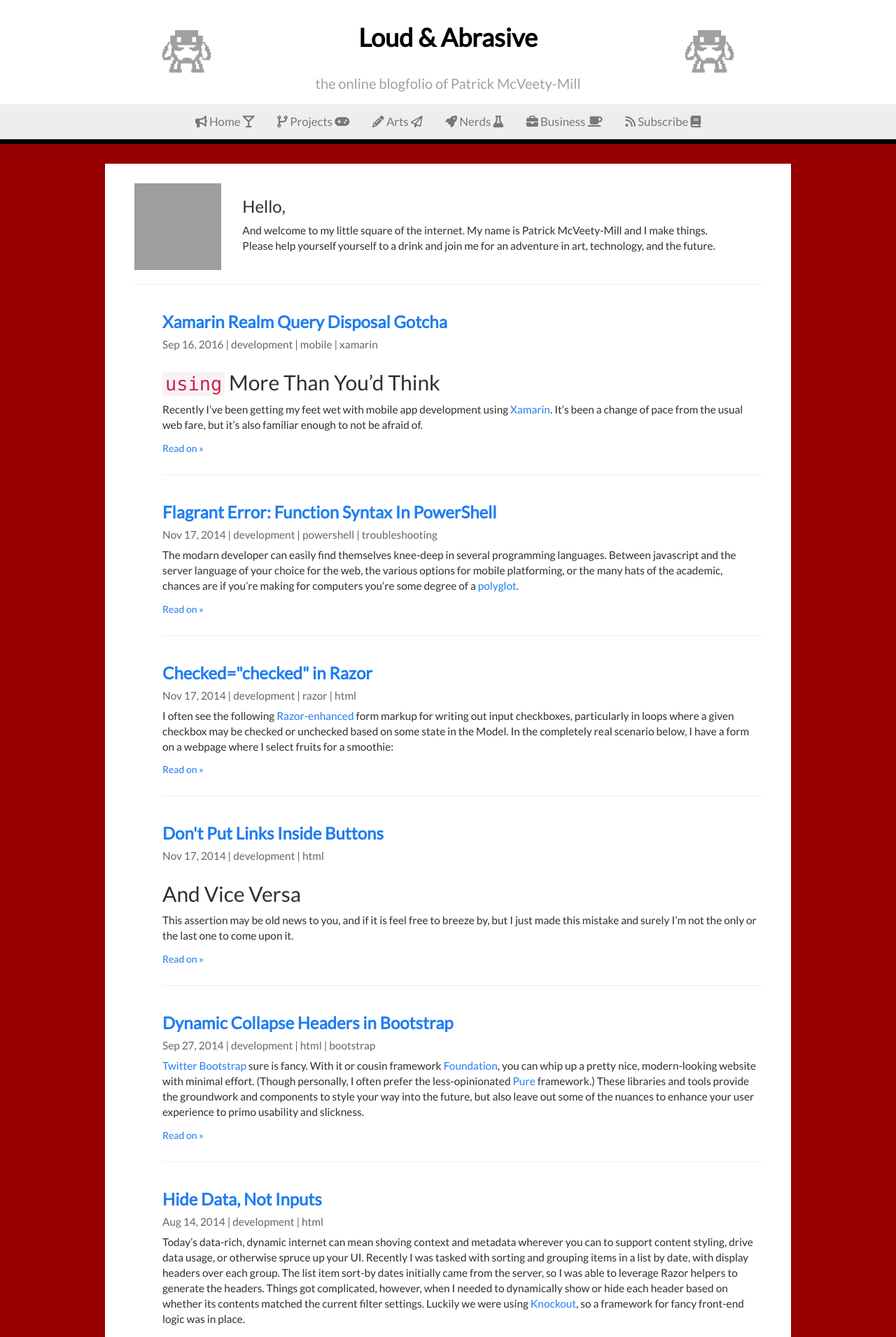
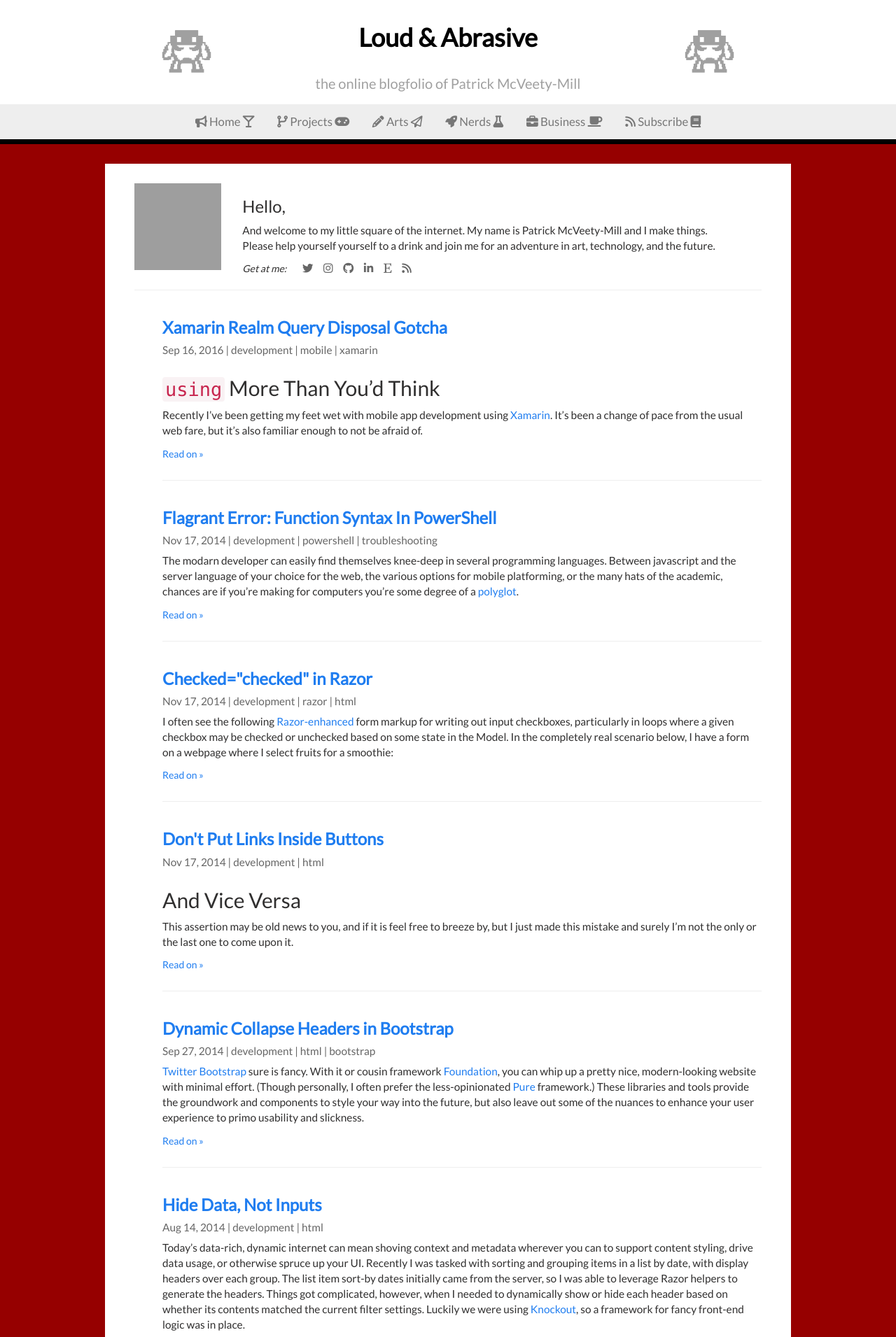
Before and after one commit to pmcvtm/pmcvtm.com, a Jekyll site: the page built from index.md, in a window 1280 px wide. Shown: the top 1911 px of the page at 70% size. Built offline with Jekyll 4.4.1, drawn with Linux system fonts in a browser that asks for light colours; nearby versions of some CDN libraries; grey boxes are pictures that could not be loaded.

Commit message:
consolidate social icons and put them up top too

```diff
--- a/_includes/footer.html
+++ b/_includes/footer.html
@@ -2,11 +2,8 @@
   <section>
     <a href="{{ "/" | relative_url}}">Loud &amp; Abrasive &amp; Co.</a>
     &copy; {{ site.time | date: "%Y" }}
-    <span class="icons">
-      <a href="http://twitter.com/loudandatwork" class="arts-link"><i class="fa fa-twitter"></i></a>
-      <a href="https://github.com/pmcvtm" class="projects-link"><i class="fa fa-github"></i></a>
-      <a href="https://linkedin.com/in/pmcvtm" class="business-link"><i class="fa fa-linkedin"></i></a>
-      <a href="{{ "/feed.xml" | relative_url}}" class="subscribe-link"><i class="fa fa-rss"></i></a>
-    </span>
+
+    {% include social-icons.html %}
+
   </section>
 </footer>
--- /dev/null
+++ b/_includes/social-icons.html
@@ -0,0 +1,8 @@
+<span class="icons">
+  <a href="http://twitter.com/loudandabrasive" class="nerds-link"><i class="fa fa-twitter"></i></a>
+  <a href="http://instagram.com/loudandabrasive" class="arts-link"><i class="fa fa-instagram"></i></a>
+  <a href="https://github.com/pmcvtm" class="projects-link"><i class="fa fa-github"></i></a>
+  <a href="https://linkedin.com/in/pmcvtm" class="business-link"><i class="fa fa-linkedin"></i></a>
+  <a href="https://etsy.com/shop/CorrugatedCardbuds" class="arts-link"><i class="fa fa-etsy"></i></a>
+  <a href="{{ "/feed.xml" | relative_url}}" class="subscribe-link"><i class="fa fa-rss"></i></a>
+</span>
--- a/_layouts/home.html
+++ b/_layouts/home.html
@@ -9,6 +9,10 @@ layout: default
       And welcome to my little square of the internet. My name is Patrick McVeety-Mill and I make things. <br/>
       Please help yourself yourself to a drink and join me for an adventure in art, technology, and the future.
     </p>
+    <span class="home-social-links">
+      <em>Get at me:</em>
+      {% include social-icons.html %}
+    </span>
   </div>
   <div class="col-sm-2 col-sm-pull-10">
     <img class="img-responsive" src="https://www.gravatar.com/avatar/3c8c882e989d6a1fb5893a0e0297aafd?s=300" alt="An illustrated portrait of site's author" />
--- a/assets/steak-styles.css
+++ b/assets/steak-styles.css
@@ -94,10 +94,6 @@ a:hover { color: #1f7df0; text-decoration: underline;}
     padding: 0 0.5rem;
 }
 
-.ghost-link a:hover{
-    color: #fff;
-}
-
 .site-foot a { color: #666; text-decoration: none; }
 
 /*****************************************************************************/
@@ -134,6 +130,17 @@ a:hover { color: #1f7df0; text-decoration: underline;}
 .project-card h3 { margin-top: 0; }
 
 /*****************************************************************************/
+/* Misc.
+/*****************************************************************************/
+.home-social-links .icons { padding-left: 1em; }
+.home-social-links a {
+  color: #666;
+  text-decoration: none;
+  font-size: 1.1em;
+  padding: 0 0.6rem;
+}
+
+/*****************************************************************************/
 /* Theme Colors
 /*****************************************************************************/
 .main-link:hover { color: #960000 !important; }
```
